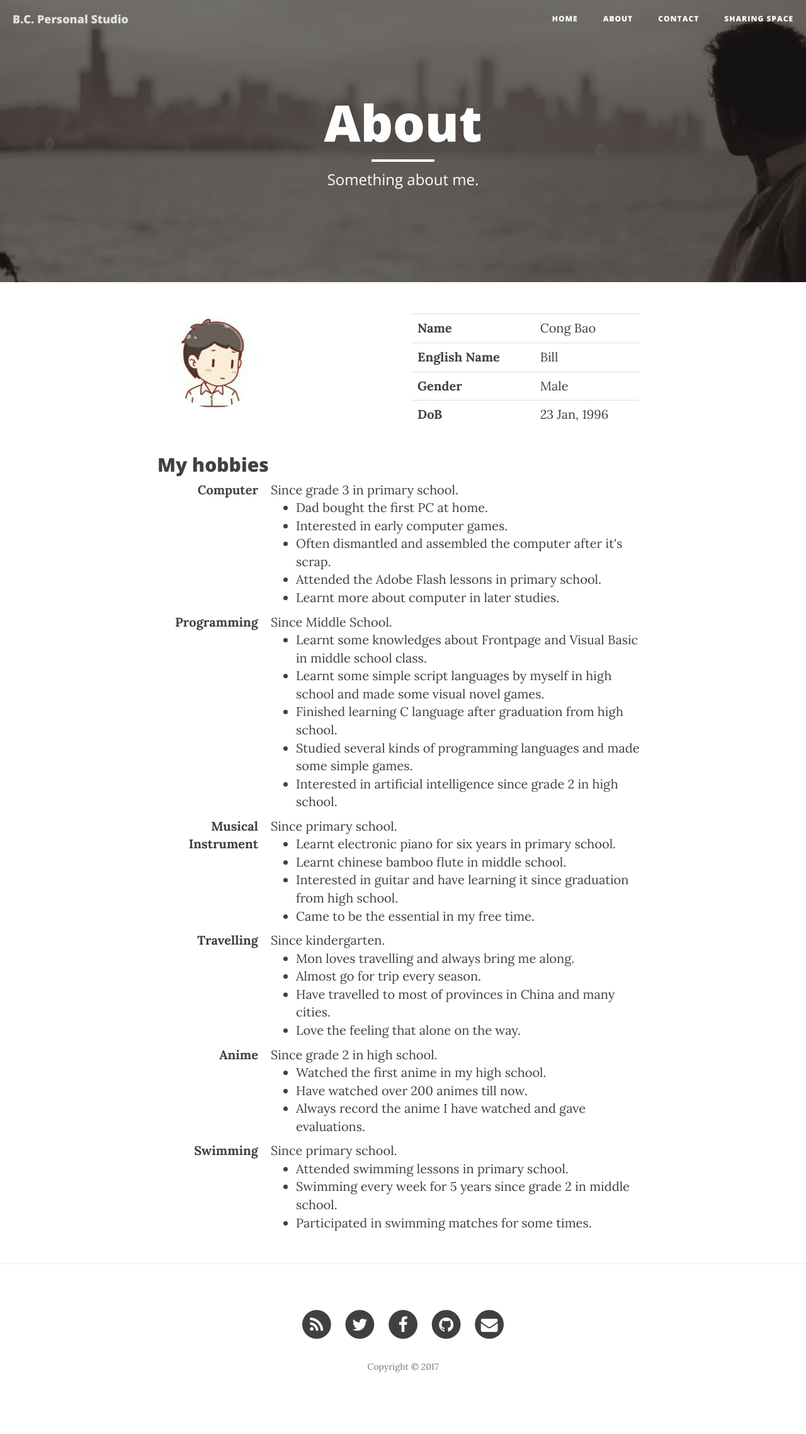
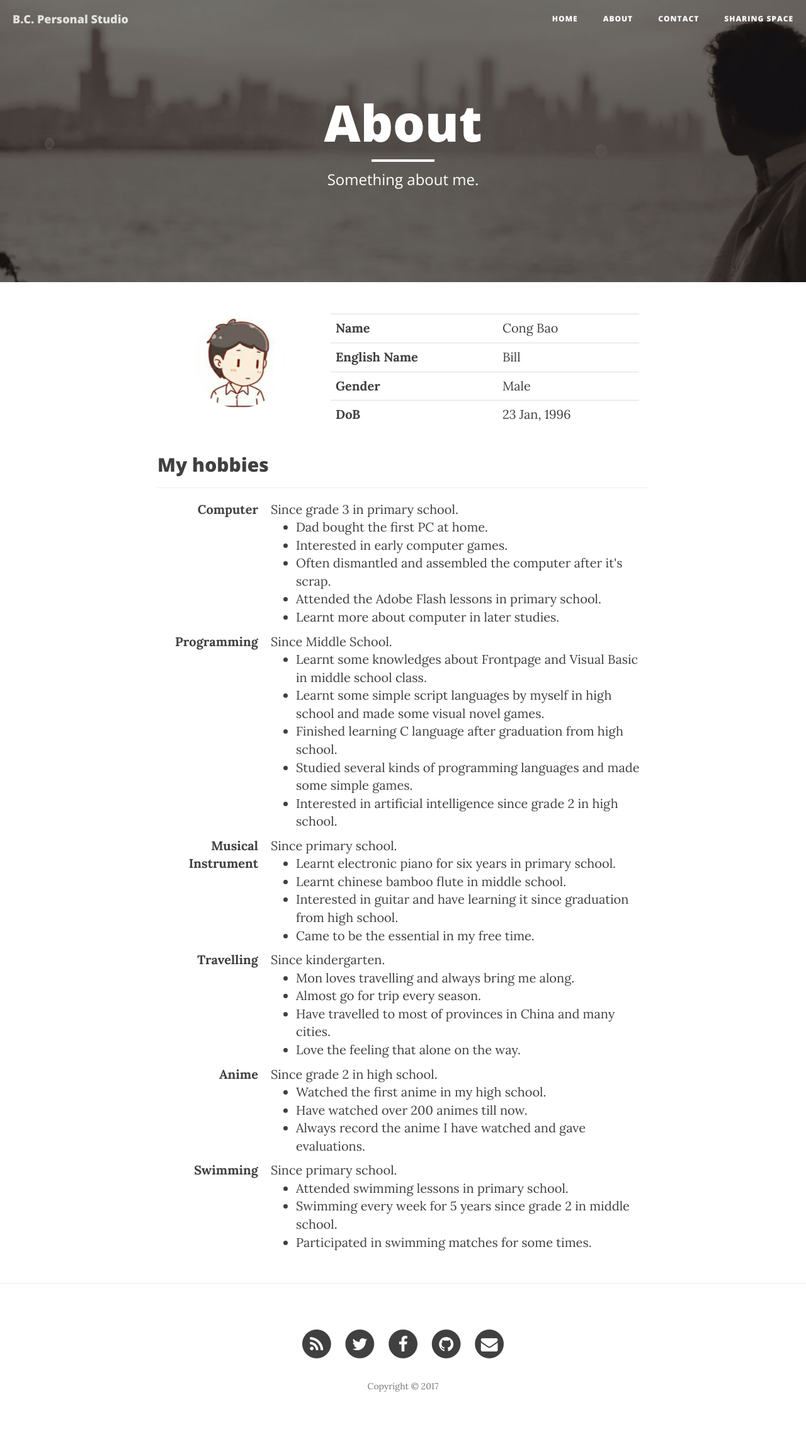
Before and after one commit to CongBao/CongBao.github.io, a Jekyll site: the page built from about.html, in a window 1280 px wide. Shown: the whole page at 63% size. Built offline with Jekyll 4.4.1, drawn with Linux system fonts in a browser that asks for light colours; nearby versions of some CDN libraries; before the commit the page ends 2246 px from its top, so only the background shows below that.

Commit message:
make portrait center

```diff
--- a/about.html
+++ b/about.html
@@ -6,10 +6,10 @@ header-img: "img/about-bg.jpg"
 ---
 
 <div class="row">
-	<div class="col-md-6">
-		<img src="/img/portrait.jpg" alt="portrait" class="img-circle">
+	<div class="col-md-4">
+		<img src="/img/portrait.jpg" alt="portrait" class="img-circle img-responsive center-block">
 	</div>
-	<div class="col-md-6">
+	<div class="col-md-8">
 		<table class="table table-hover">
 			<tbody>
 				<tr>
@@ -34,6 +34,7 @@ header-img: "img/about-bg.jpg"
 </div>
 <div class="row">
 	<h2>My hobbies</h2>
+	<hr>
 	<dl class="dl-horizontal">
 		<dt>Computer</dt>
 		<dd>
```
Also changed, not shown: 2 other files.
